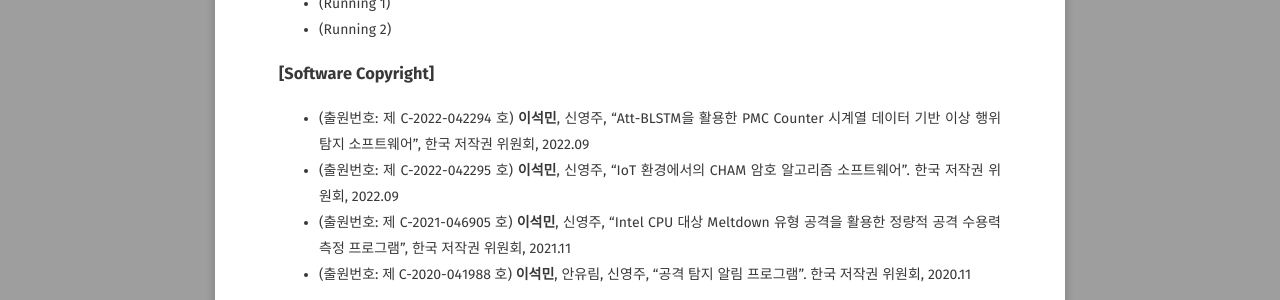
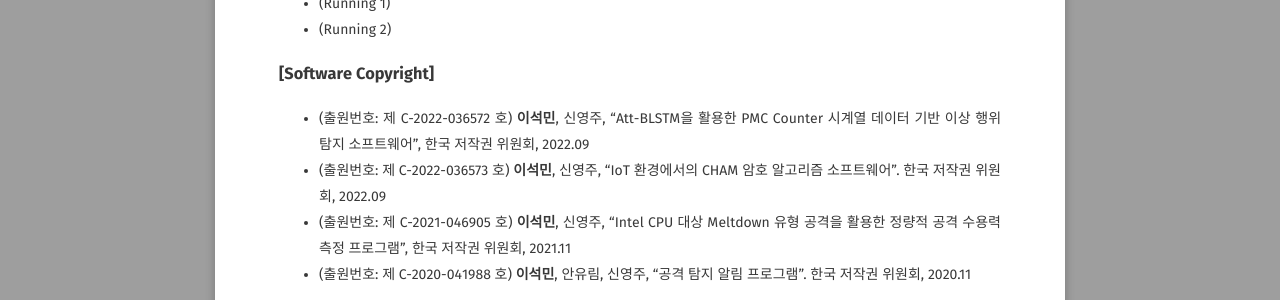
Before and after one commit to leesk212/leesk212.github.io, a Jekyll site: the page built from about/index.md, in a window 1280 px wide and 900 px high, scrolled down 1313 px. Shown: the part 150-450 px from the top of the window. Built offline with Jekyll 4.4.1, drawn with Linux system fonts in a browser that asks for light colours; some web fonts are replaced.

Commit message:
Update index.md

```diff
--- a/about/index.md
+++ b/about/index.md
@@ -46,8 +46,8 @@
 * (Running 2)
 
 ### [Software Copyright]
-* (출원번호: 제 C-2022-042294 호) __이석민__, 신영주, "Att-BLSTM을 활용한 PMC Counter 시계열 데이터 기반 이상 행위 탐지 소프트웨어", 한국 저작권 위원회, 2022.09
-* (출원번호: 제 C-2022-042295 호) __이석민__, 신영주, "IoT 환경에서의 CHAM 암호 알고리즘 소프트웨어". 한국 저작권 위원회, 2022.09
+* (출원번호: 제 C-2022-036572 호) __이석민__, 신영주, "Att-BLSTM을 활용한 PMC Counter 시계열 데이터 기반 이상 행위 탐지 소프트웨어", 한국 저작권 위원회, 2022.09
+* (출원번호: 제 C-2022-036573 호) __이석민__, 신영주, "IoT 환경에서의 CHAM 암호 알고리즘 소프트웨어". 한국 저작권 위원회, 2022.09
 * (출원번호: 제 C-2021-046905 호) __이석민__, 신영주, "Intel CPU 대상 Meltdown 유형 공격을 활용한 정량적 공격 수용력 측정 프로그램", 한국 저작권 위원회, 2021.11
 * (출원번호: 제 C-2020-041988 호) __이석민__, 안유림, 신영주, "공격 탐지 알림 프로그램". 한국 저작권 위원회, 2020.11
 
```
